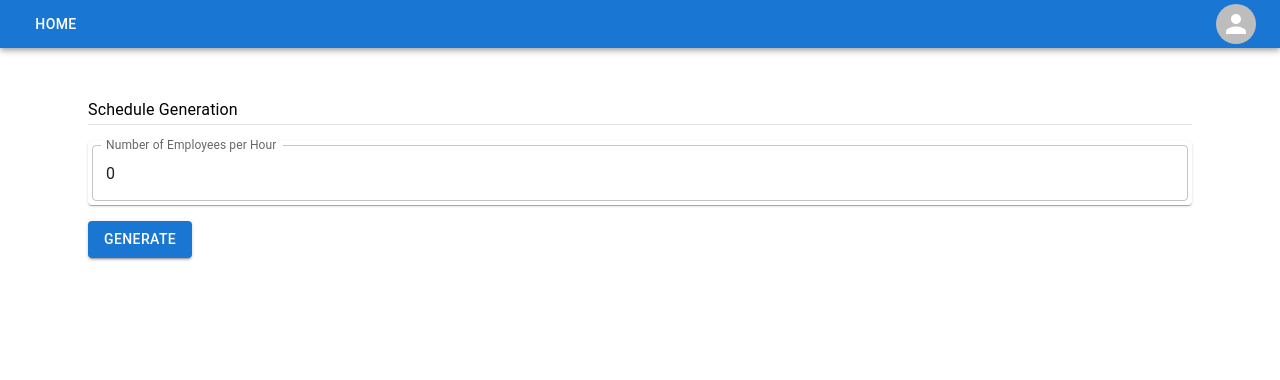
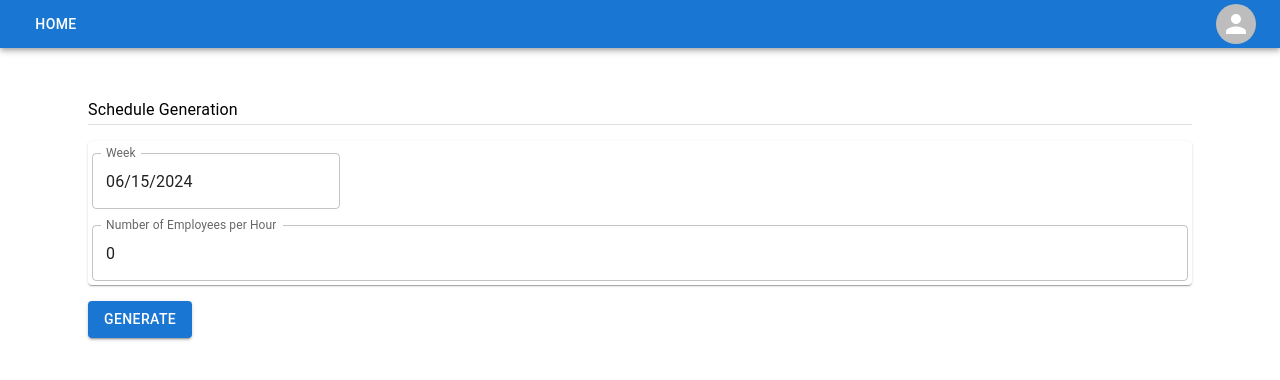
Before and after one commit to rkulcs/shift-scheduler, a React (Vite) app in the folder frontend/: page /generate-schedules in a window 1280 px wide. Shown: the top 380 px of the page. Built offline with nearby package versions, Linux system fonts and the light colour scheme; the HTML template or start-up script is replaced by a standard one.

Commit message:
Add date picker to schedule generation form

```diff
--- a/frontend/package.json
+++ b/frontend/package.json
@@ -12,8 +12,11 @@
   "dependencies": {
     "@emotion/react": "^11.11.4",
     "@emotion/styled": "^11.11.5",
+    "@mui/lab": "^5.0.0-alpha.170",
     "@mui/material": "^5.15.19",
+    "@mui/x-date-pickers": "^7.7.1",
     "@reduxjs/toolkit": "^2.2.5",
+    "dayjs": "^1.11.11",
     "jwt-decode": "^4.0.0",
     "react": "^18.2.0",
     "react-dom": "^18.2.0",
--- a/frontend/src/pages/ScheduleGeneration.tsx
+++ b/frontend/src/pages/ScheduleGeneration.tsx
@@ -5,8 +5,12 @@ import FormSection from "../components/forms/FormSection"
 import HourSelect from "../components/forms/HourSelect"
 import { postRequest } from "../components/client/client"
 import { useNavigate } from "react-router-dom"
+import { DatePicker, LocalizationProvider } from "@mui/x-date-pickers"
+import { AdapterDayjs } from '@mui/x-date-pickers/AdapterDayjs'
+import dayjs, { Dayjs } from "dayjs"
 
 type ScheduleGenerationRequest = {
+  week: Dayjs
   numEmployeesPerHour: number
 }
 
@@ -19,6 +23,7 @@ export default function ScheduleGeneration() {
     formState: { errors }
   } = useForm<ScheduleGenerationRequest>({
     defaultValues: {
+      week: dayjs(),
       numEmployeesPerHour: 0
     }
   })
@@ -27,7 +32,12 @@ export default function ScheduleGeneration() {
   const [showBackdrop, setShowBackdrop] = useState(false)
 
   const onSubmit: SubmitHandler<ScheduleGenerationRequest> = (data) => {
-    postRequest('manager/generate-schedules', data)
+    const payload = {
+      date: data.week.toDate().toISOString().split('T')[0],
+      numEmployeesPerHour: data.numEmployeesPerHour
+    }
+
+    postRequest('manager/generate-schedules', payload)
       .then(res => res.json())
       .then(schedules => navigate('/select-schedule', { state: schedules }))
 
@@ -47,11 +57,26 @@ export default function ScheduleGeneration() {
 
   return (
     <Container fixed>
+      <LocalizationProvider dateAdapter={AdapterDayjs}>
         <form onSubmit={handleSubmit(onSubmit)}>
           <FormSection title="Schedule Generation">
             <Grid container spacing={1}>
               <Grid item xs={100}>
                 <Paper sx={{ padding: 0.5 }}>
+                  <Grid container spacing={2}>
+                    <Grid item xs={100} mt={1}>
+                      <Controller
+                        name="week"
+                        control={control}
+                        render={({ field }) => <DatePicker
+                          label="Week"
+                          value={field.value}
+                          inputRef={field.ref}
+                          onChange={date => field.onChange(date)} />
+                        }
+                      />
+                    </Grid>
+                    <Grid item xs={100}>
                       <Controller
                         name="numEmployeesPerHour"
                         control={control}
@@ -66,6 +91,8 @@ export default function ScheduleGeneration() {
                           />)
                         }
                       />
+                    </Grid>
+                  </Grid>
                 </Paper>
               </Grid>
             </Grid>
@@ -73,8 +100,9 @@ export default function ScheduleGeneration() {
 
           <Button variant="contained" type="submit">Generate</Button>
         </form>
+      </LocalizationProvider>
       <Backdrop open={showBackdrop}>
-        <CircularProgress/>
+        <CircularProgress />
       </Backdrop>
     </Container>
   )
--- a/frontend/src/pages/ScheduleSelection.tsx
+++ b/frontend/src/pages/ScheduleSelection.tsx
@@ -1,14 +1,28 @@
-import { useLocation } from "react-router-dom"
+import { json, useLocation } from "react-router-dom"
 import { WeeklySchedule } from "../model/WeeklySchedule"
 import Schedule from "../components/Schedule"
+import FormSection from "../components/forms/FormSection"
+import { postRequest } from "../components/client/client"
+import { Button } from "@mui/material"
 
 export default function ScheduleSelection() {
   const { state } = useLocation()
   const schedules: WeeklySchedule[] = state
 
+  function saveSchedule(schedule: WeeklySchedule) {
+    postRequest('manager/save-schedule', schedule)
+  }
+
   return (
-    <>
-      {schedules.map(schedule => <Schedule schedule={schedule}/>)}
-    </>
+    <FormSection title="Select a Schedule">
+      {schedules.map(schedule => {
+        return (
+          <>
+            <Schedule schedule={schedule}/>
+            <Button onClick={() => saveSchedule(schedule)}>Select</Button>
+          </>
+        )
+      })}
+    </FormSection>
   )
 }
```
Also changed, not shown: 1 other file (tests, documents, lock files or other folders). Lines whose indentation alone changed are shown as unchanged.
